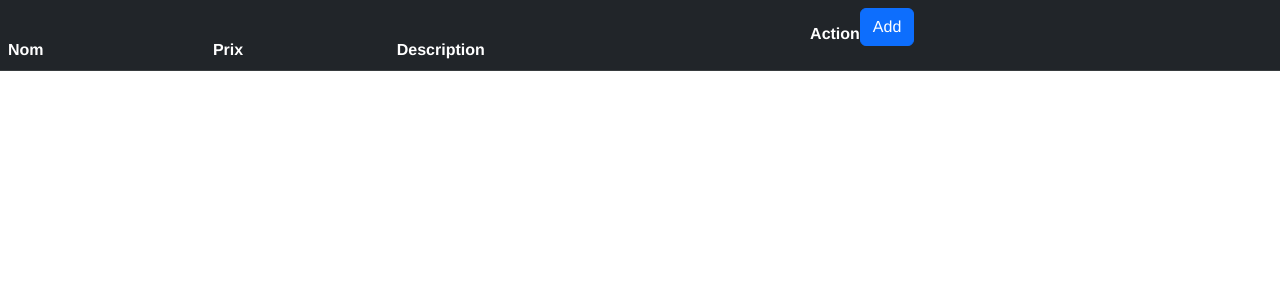
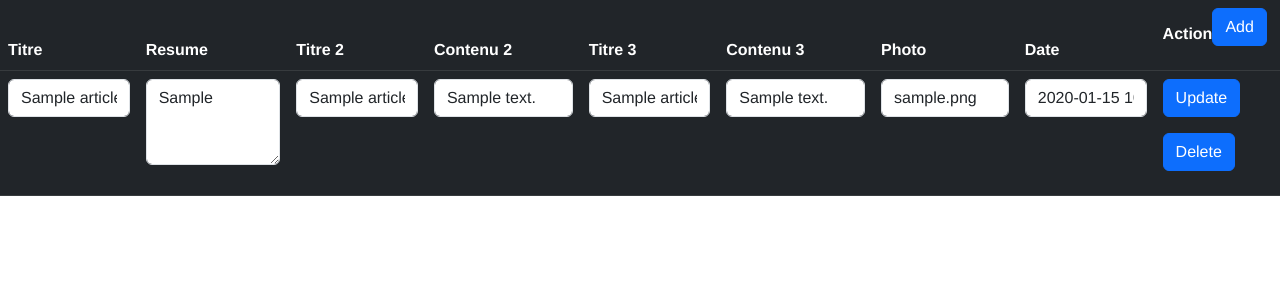
Before and after one commit to MarsWasNotAvailable/MassageCopyCat, a PHP site: page /gestion.php in a window 1280 px wide. Shown: the top 300 px of the page. Run offline with PHP 8.4, Linux system fonts and the light colour scheme; tables that the repository leaves empty or names only in its code hold one stand-in row (values such as "Sample post"); lists and menus that the app fills with data are empty.

Commit message:
added Create and Read
plus a bit of Update and Delete, remains to test

```diff
--- a/gestion.php
+++ b/gestion.php
@@ -36,7 +36,7 @@ $NewConnection = new MaConnexion("massage", "root", "", "localhost");
                         <button type="button" class="btn-close" data-bs-dismiss="modal" aria-label="Close"></button>
                     </div>
 
-                    <form action="crud-produit.php" method="post">
+                    <form action="crud.php" method="post">
                         <div class="modal-body">
                             <div class="card" style="width: 18rem;">
                                 <div class="card-body">
@@ -51,14 +51,23 @@ $NewConnection = new MaConnexion("massage", "root", "", "localhost");
                                         <label class="card-text" for="resume" class="form-label">Resume</label>
                                         <textarea type="text" class="form-control" id="resume" name="resume" placeholder="Insert a resume here" required></textarea>
                                     </div>
+
                                     <div class="mb-3">
                                         <label class="card-text" for="titre2" class="form-label">Title 2</label>
                                         <input class="form-control" id="titre2" rows="3" name="titre2" placeholder="Insert a sub title here" required></textarea>
                                     </div>
-
                                     <div class="mb-3">
                                         <label class="card-text" for="contenu2" class="form-label">Content 2</label>
                                         <input class="form-control" id="contenu2" rows="3" name="contenu2" placeholder="Insert a sub content here" required></textarea>
+                                    </div>
+
+                                    <div class="mb-3">
+                                        <label class="card-text" for="titre3" class="form-label">Title 3</label>
+                                        <input class="form-control" id="titre3" rows="3" name="titre2" placeholder="Insert a sub title here" required></textarea>
+                                    </div>
+                                    <div class="mb-3">
+                                        <label class="card-text" for="contenu3" class="form-label">Content 3</label>
+                                        <input class="form-control" id="contenu3" rows="3" name="contenu3" placeholder="Insert a sub content here" required></textarea>
                                     </div>
                                 </div>
                             </div>
@@ -100,9 +109,14 @@ $NewConnection = new MaConnexion("massage", "root", "", "localhost");
             <table class="table table-dark table-hover">
                 <thead>
                     <tr>
-                        <th>Nom</th>
-                        <th>Prix</th>
-                        <th>Description</th>
+                        <th>Titre</th>
+                        <th>Resume</th>
+                        <th>Titre 2</th>
+                        <th>Contenu 2</th>
+                        <th>Titre 3</th>
+                        <th>Contenu 3</th>
+                        <th>Photo</th>
+                        <th>Date</th>
                         <th>Action<button type="button" class="btn btn-primary mb-3" data-bs-toggle="modal" data-bs-target="#CreateModal">Add</button></th>
                     </tr>
                 </thead>
@@ -113,16 +127,27 @@ $NewConnection = new MaConnexion("massage", "root", "", "localhost");
                         echo '<form id="MainForm" action="crud.php" method="post" >';
                         // echo '<input type="text" class="form-control" id="CurrentName" name="CurrentName" placeholder="Insert name here for update." required hidden value="' . $EachValue['Nom'] . '">';
 
-                        // echo "<tr>";
-                        // echo '<td><input type="text" class="form-control" id="NameUpdate" name="Name" placeholder="Insert new name here" required value="' . $EachValue['Nom'] . '"></td>';
-                        // echo '<td><input type="number" step="0.01" min="0.01" class="form-control" id="PriceUpdate" name="Price" placeholder="Insert a new price here" value="' . $EachValue['Prix'] . '"></td>';
-                        // echo '<td><textarea class="form-control" id="DescriptionUpdate" rows="3" name="Description" placeholder="Insert a new description here" >' . $EachValue['Description'] . '</textarea></td>';
-                        // echo '<td>';
+                        echo "<tr>";
+                        echo '<td><input type="text" class="form-control" id="TitleUpdate" name="titre" placeholder="Insert new title here" required value="' . $EachValue['titre'] . '"></td>';
+
+                        echo '<td><textarea class="form-control" id="Resume" rows="3" name="resume" placeholder="Insert a new resume here" >' . $EachValue['resume'] . '</textarea></td>';
+
+                        // echo '<td><input type="text" class="form-control" id="Resume" name="resume" placeholder="Insert new resume here" required value="' . $EachValue['resume'] . '"></td>';
+                        echo '<td><input type="text" class="form-control" id="Title2" name="titre2" placeholder="Insert new title here" required value="' . $EachValue['titre2'] . '"></td>';
+                        echo '<td><input type="text" class="form-control" id="Content2" name="contenu2" placeholder="Insert new content here" required value="' . $EachValue['contenu2'] . '"></td>';
+                        echo '<td><input type="text" class="form-control" id="Title3" name="titre3" placeholder="Insert new title here" required value="' . $EachValue['titre3'] . '"></td>';
+                        echo '<td><input type="text" class="form-control" id="Content3" name="contenu3" placeholder="Insert new content here" required value="' . $EachValue['contenu3'] . '"></td>';
+
+                        echo '<td><input type="text" class="form-control" id="Photo" name="photo" placeholder="Insert new title here" required value="' . $EachValue['photo'] . '"></td>';
+                        echo '<td><input type="text" class="form-control" id="DatePublication" name="datepublication" placeholder="Insert new content here" required value="' . $EachValue['datepublication'] . '"></td>';
+
+                        echo '<td>';
                         // echo '<button type="button" class="btn btn-primary mb-3" data-bs-toggle="modal" data-bs-target="#CreateModal">Add</button>';
-                        // echo '<button type="submit" name="Intention" value="Update" class="btn btn-primary mb-3" >Update</button>';
-                        // echo '<button type="button" name="Intention" value="Delete" class="btn btn-primary mb-3" data-bs-toggle="modal" data-bs-target="#DeleteModal">Delete</button>';
-                        // echo '</td>';
-                        // echo "</tr>";
+                        echo '<button type="submit" name="Intention" value="Update" class="btn btn-primary mb-3" >Update</button>';
+                        echo '<button type="button" name="Intention" value="Delete" class="btn btn-primary mb-3" data-bs-toggle="modal" data-bs-target="#DeleteModal">Delete</button>';
+                        echo '</td>';
+
+                        echo "</tr>";
                         echo '</form>';
                     }
                     ?>
```
Also changed, not shown: crud.php (+7 -3 lines).
